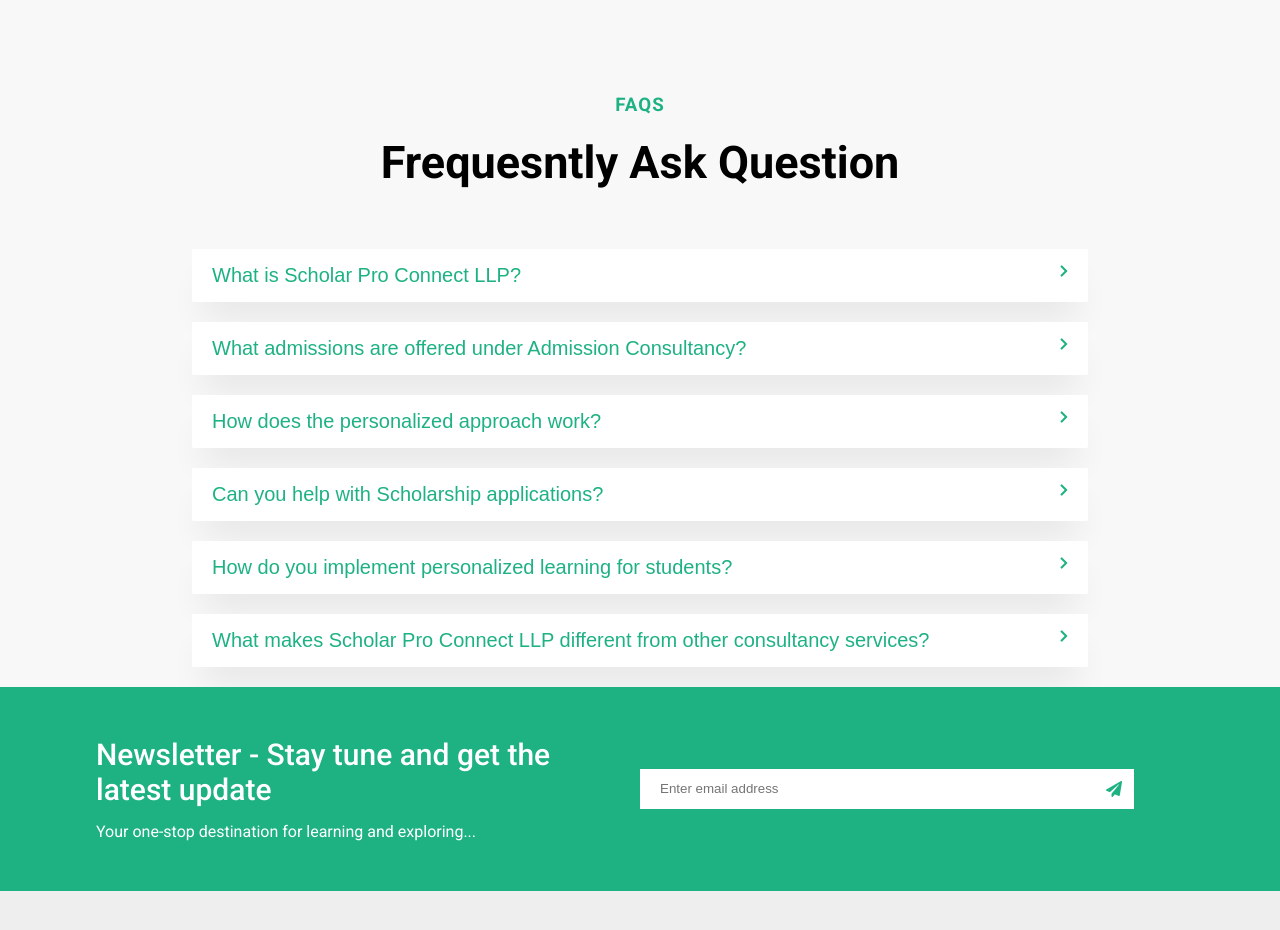
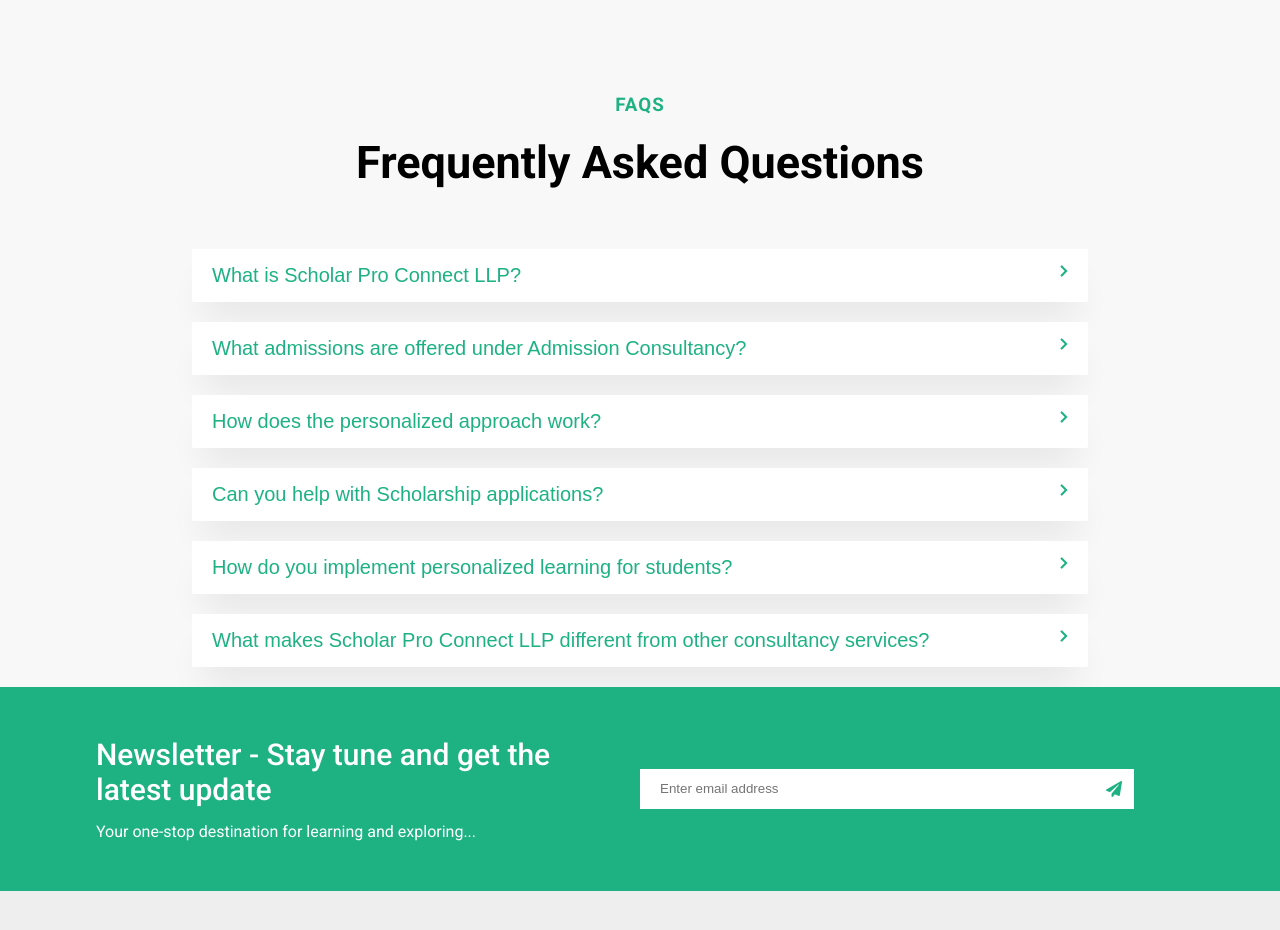
Before and after one commit to SPCL-Web/SPCL-NewWebsite, a React (Create React App) app: page /pricing in a window 1280 px wide. Shown: the part 1400-2330 px from the top of the page. Built offline with nearby package versions, Linux system fonts and the light colour scheme.

Commit message:
Update Faq.jsx

```diff
--- a/src/components/pricing/Faq.jsx
+++ b/src/components/pricing/Faq.jsx
@@ -14,7 +14,7 @@
 
   return (
     <>
-      <Heading subtitle='FAQS' title='Frequesntly Ask Question' />
+      <Heading subtitle='FAQS' title='Frequently Asked Questions' />
       <section className='faq'>
         <div className='container'>
           {faq.map((val, index) => (
```
